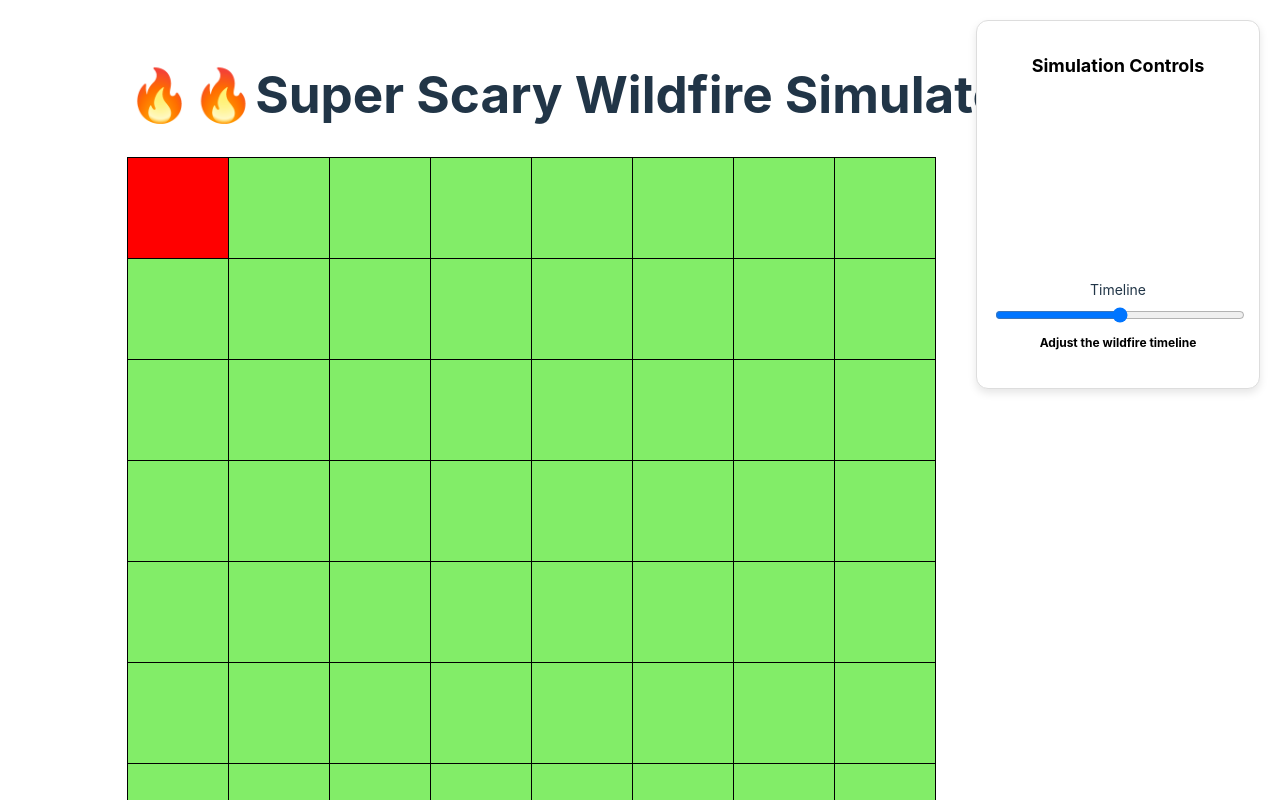
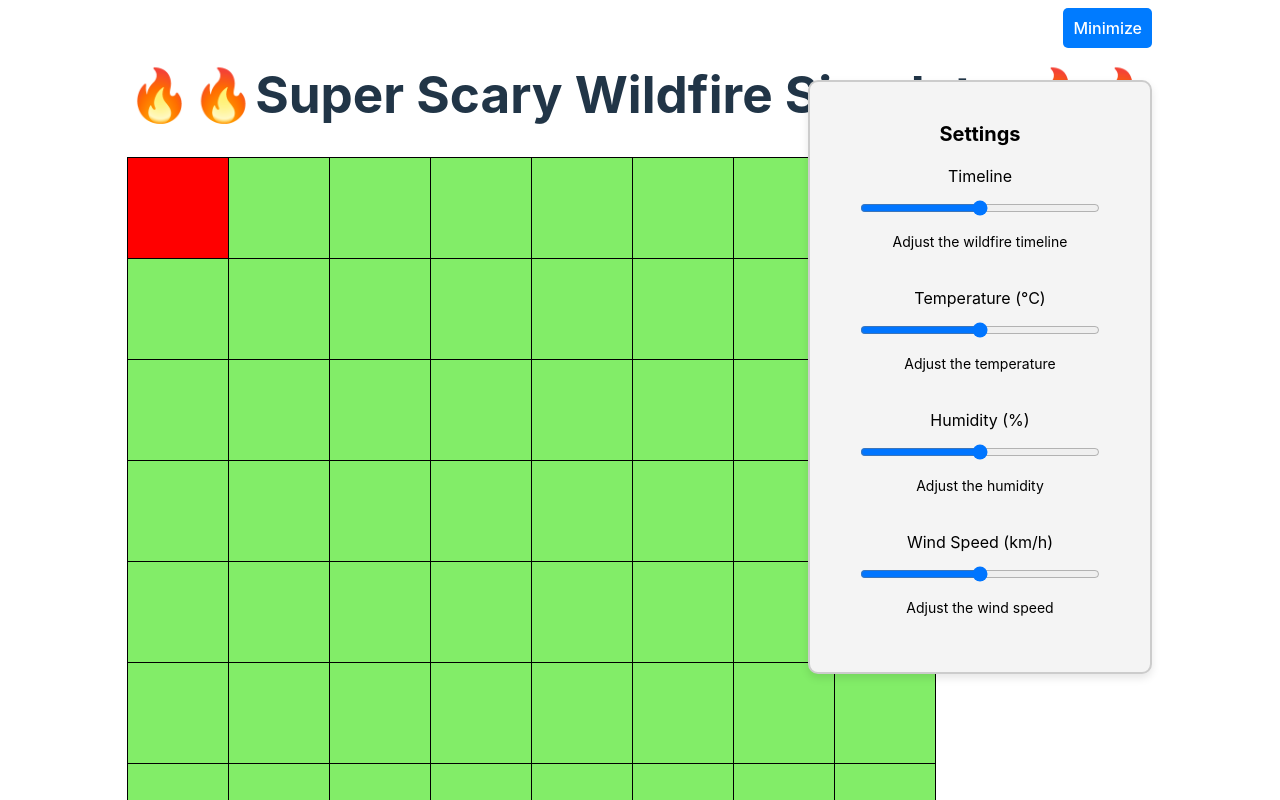
Before and after one commit to anekinL/DumpsterFire, a React (Vite) app in the folder wildfire-app/: page / in a window 1280 px wide. Shown: the top 800 px of the page. Built offline with nearby package versions, Linux system fonts and the light colour scheme.

Commit message:
added more slders

```diff
--- a/wildfire-app/src/components/ControlPanel/ControlPanel.css
+++ b/wildfire-app/src/components/ControlPanel/ControlPanel.css
@@ -1,39 +1,83 @@
-.control-panel {
+/* Control Panel Styling */
+.control-panel-box {
+  background-color: #f4f4f4;
+  border: 2px solid #ccc;
+  border-radius: 10px;
+  padding: 20px;
+  width: 300px;
   position: fixed;
-    top: 20px;
-    right: 20px;
-    background-color: white;
-    padding: 16px;
+  top: 10%;
+  right: 10%;
   box-shadow: 0 4px 8px rgba(0, 0, 0, 0.1);
-    border-radius: 12px;
-    width: 250px;
-    border: 1px solid #ddd;
+  transition: transform 0.3s ease;
 }
 
+/* Title Styling */
 .control-panel-title {
-    font-size: 18px;
+  font-size: 20px;
   font-weight: bold;
-    margin-bottom: 200px;
+  margin-bottom: 15px;
   color: black;
 }
 
+/* Slider Container */
 .slider-container {
+  display: flex;
+  flex-direction: column;
+  align-items: center;
   margin-bottom: 20px;
 }
 
 .slider-label {
-    display: block;
-    margin-bottom: 5px;
-    font-size: 14px;
+  font-size: 16px;
+  margin-bottom: 10px;
+  color: black;
 }
 
-  .timeline-slider {
-    width: 100%;
+.timeline-slider,
+.temperature-slider,
+.humidity-slider,
+.wind-speed-slider {
+  width: 80%;
+  margin-bottom: 10px;
+}
+
+.slider-title {
+  font-size: 14px;
+  color: black;
+  margin-top: 5px;
+  text-align: center;
+}
+
+/* Minimize Button (Inside the Panel) */
+.minimize-button {
+  position: absolute;
+  top: 10px;
+  right: 10px;
+  background: none;
+  border: none;
+  font-size: 18px;
+  cursor: pointer;
+  color: #555;
+}
+
+.minimize-button:hover {
+  color: #d9534f; /* Red hover effect */
+}
+
+/* Minimized State Button */
+.toggle-button {
+  position: fixed;
+  top: 1%;
+  right: 10%;
+  padding: 10px;
+  background-color: #007bff;
+  color: white;
+  border: none;
+  border-radius: 5px;
   cursor: pointer;
 }
 
-  .slider-title {
-    font-size: 12px;
-    color: black;
-    margin-top: 5px; /* Space between slider and title */
+.toggle-button:hover {
+  background-color: #0056b3;
 }
--- a/wildfire-app/src/components/ControlPanel/ControlPanel.jsx
+++ b/wildfire-app/src/components/ControlPanel/ControlPanel.jsx
@@ -1,17 +1,54 @@
-import React from 'react';
+import React, { useState } from 'react';
 import './ControlPanel.css'; // Import the CSS file
 
 const ControlPanel = () => {
+  const [isVisible, setIsVisible] = useState(true); // State to control visibility
+
+  const toggleVisibility = () => {
+    setIsVisible(!isVisible); // Toggle the visibility state
+  };
+
   return (
-    <div className="control-panel">
-      <h2 className="control-panel-title">Simulation Controls</h2>
-      <div className="slider-container">
-        <label className="slider-label">Timeline</label>
-        <input type="range" min="0" max="100" className="timeline-slider" />
-        {/* Title under the slider */}
-        <h3 className="slider-title">Adjust the wildfire timeline</h3>
-      </div>
-      {/* You can add more controls below */}
+    <div>
+      {/* Toggle button to minimize/maximize the control panel */}
+      <button onClick={toggleVisibility} className="toggle-button">
+        {isVisible ? 'Minimize' : 'Maximize'}
+      </button>
+
+      {/* Control Panel Box */}
+      {isVisible && (
+        <div className="control-panel-box">
+          <h2 className="control-panel-title">Settings</h2>
+
+          {/* Timeline Slider */}
+          <div className="slider-container">
+            <label className="slider-label">Timeline</label>
+            <input type="range" min="0" max="100" className="timeline-slider" />
+            <p className="slider-title">Adjust the wildfire timeline</p>
+          </div>
+
+          {/* Temperature Slider */}
+          <div className="slider-container">
+            <label className="slider-label">Temperature (°C)</label>
+            <input type="range" min="-20" max="50" className="temperature-slider" />
+            <p className="slider-title">Adjust the temperature</p>
+          </div>
+
+          {/* Humidity Slider */}
+          <div className="slider-container">
+            <label className="slider-label">Humidity (%)</label>
+            <input type="range" min="0" max="100" className="humidity-slider" />
+            <p className="slider-title">Adjust the humidity</p>
+          </div>
+
+          {/* Wind Speed Slider */}
+          <div className="slider-container">
+            <label className="slider-label">Wind Speed (km/h)</label>
+            <input type="range" min="0" max="100" className="wind-speed-slider" />
+            <p className="slider-title">Adjust the wind speed</p>
+          </div>
+        </div>
+      )}
     </div>
   );
 };
```
Lines whose indentation alone changed are shown as unchanged.
